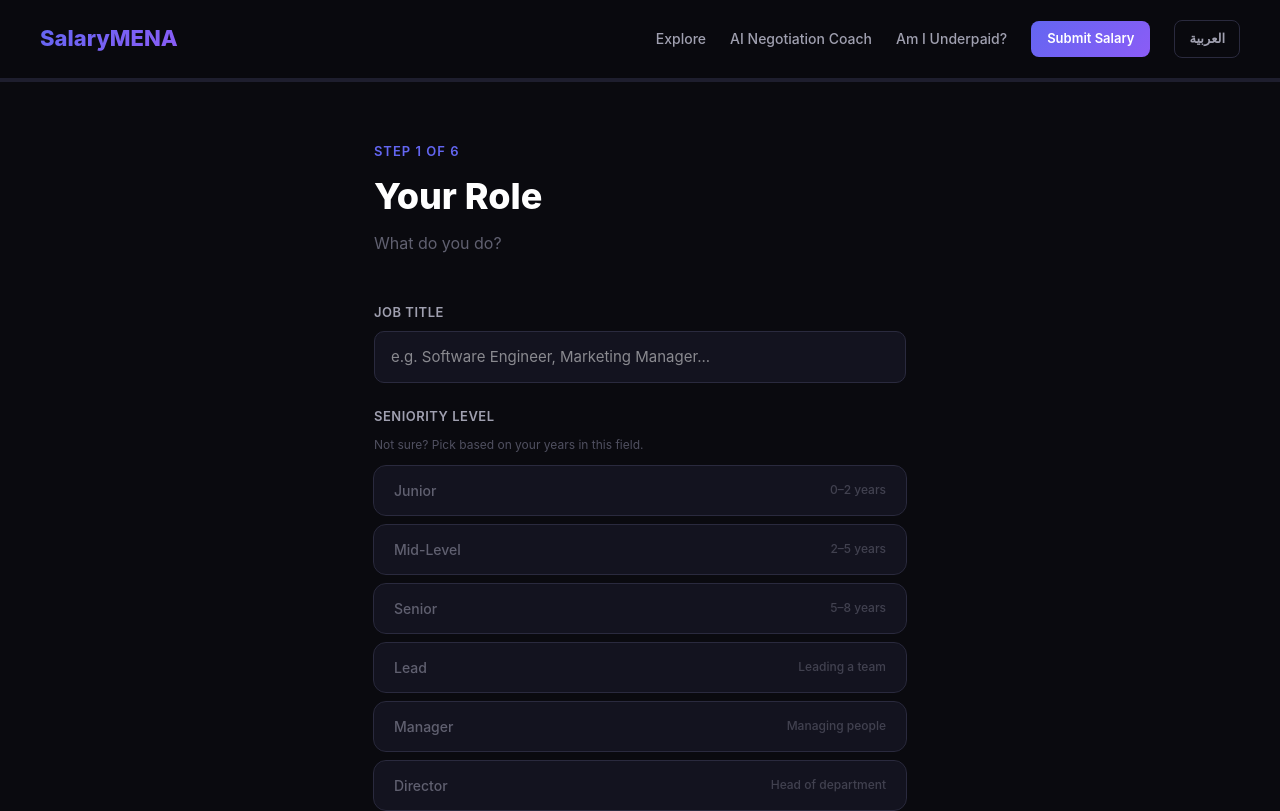
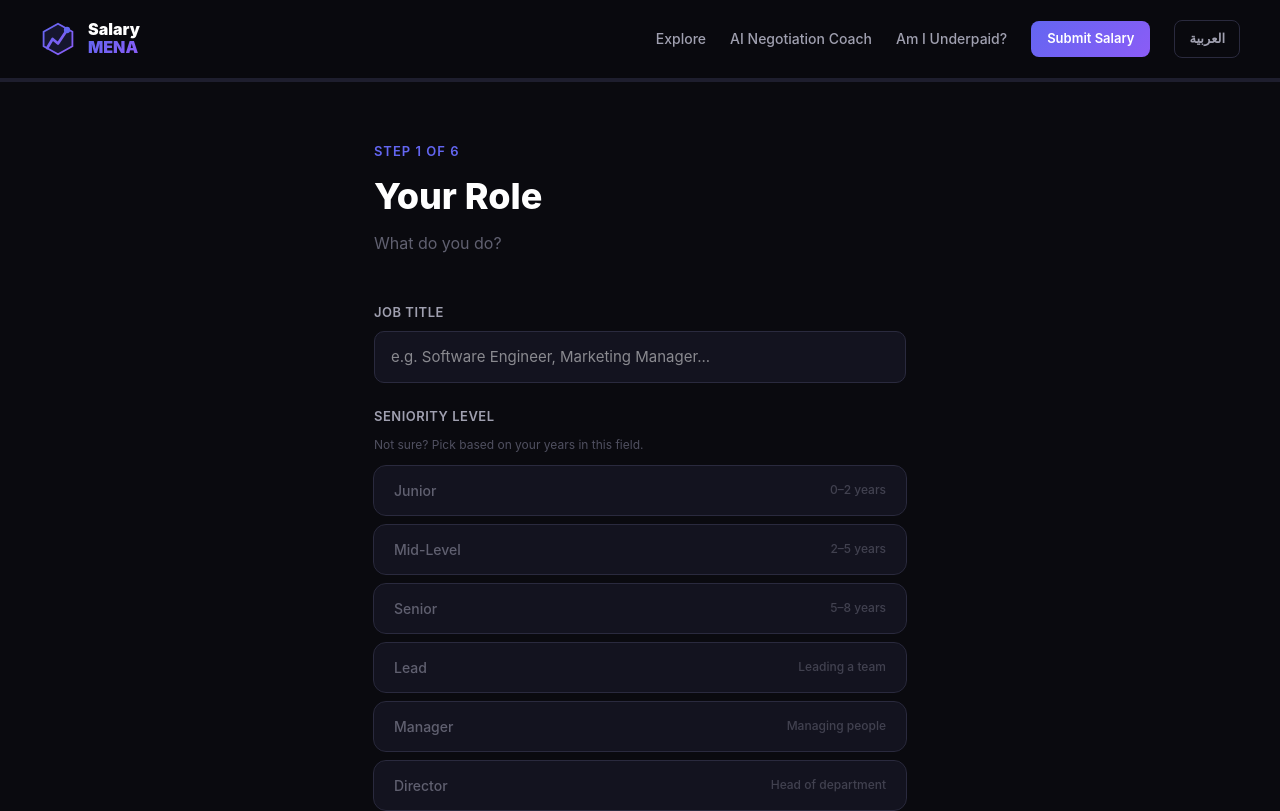
Before and after one commit to alawweygit/SalaryMENA, a Next.js app: page /submit in a window 1280 px wide. Shown: the top 811 px of the page. Built offline with nearby package versions, Linux system fonts and the light colour scheme.

Commit message:
Add logo to navbar

```diff
--- a/app/components/Navbar.js
+++ b/app/components/Navbar.js
@@ -8,7 +8,24 @@ export default function Navbar() {
 
   return (
     <nav style={{display:'flex',justifyContent:'space-between',alignItems:'center',padding:'20px 40px',borderBottom:'1px solid #1e1e2e',position:'sticky',top:0,background:'rgba(10,10,15,0.95)',backdropFilter:'blur(10px)',zIndex:100}}>
-      <a href="/" style={{fontSize:'22px',fontWeight:'800',background:'linear-gradient(135deg,#6366f1,#8b5cf6)',WebkitBackgroundClip:'text',WebkitTextFillColor:'transparent',textDecoration:'none'}}>SalaryMENA</a>
+      <a href="/" style={{textDecoration:'none',display:'flex',alignItems:'center',gap:'12px'}}>
+        <svg xmlns="http://www.w3.org/2000/svg" viewBox="0 0 40 40" width="36" height="36">
+          <defs>
+            <linearGradient id="pu" x1="0%" y1="0%" x2="100%" y2="100%">
+              <stop offset="0%" stopColor="#6366f1"/>
+              <stop offset="100%" stopColor="#8b5cf6"/>
+            </linearGradient>
+          </defs>
+          <polygon points="4,12 20,3 36,12 36,28 20,37 4,28" fill="#6366f1" fillOpacity="0.15"/>
+          <polygon points="4,12 20,3 36,12 36,28 20,37 4,28" fill="none" stroke="url(#pu)" strokeWidth="2"/>
+          <polyline points="8,30 14,20 20,25 30,10" fill="none" stroke="url(#pu)" strokeWidth="3" strokeLinecap="round" strokeLinejoin="round"/>
+          <circle cx="30" cy="10" r="3.5" fill="#6366f1"/>
+        </svg>
+        <div style={{display:'flex',flexDirection:'column',lineHeight:1.1}}>
+          <span style={{fontSize:'16px',fontWeight:'900',color:'#ffffff'}}>Salary</span>
+          <span style={{fontSize:'16px',fontWeight:'900',background:'linear-gradient(135deg,#6366f1,#8b5cf6)',WebkitBackgroundClip:'text',WebkitTextFillColor:'transparent'}}>MENA</span>
+        </div>
+      </a>
       <div style={{display:'flex',gap:'24px',alignItems:'center',flexWrap:'wrap'}}>
         <a href="/explore" style={{color:'#a0a0b0',textDecoration:'none',fontSize:'14px',fontWeight:'500'}}
           onMouseEnter={e=>e.target.style.color='#fff'} onMouseLeave={e=>e.target.style.color='#a0a0b0'}>{txt.explore}</a>
```
Also changed, not shown: public/logo.svg (added).
